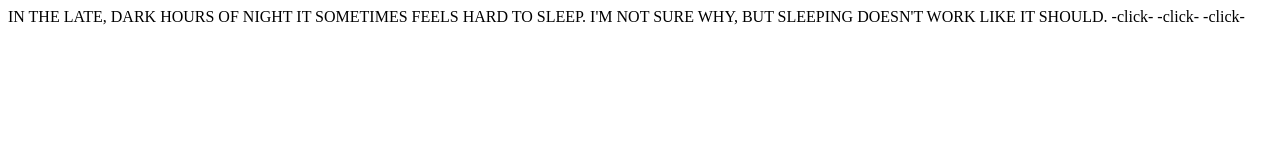
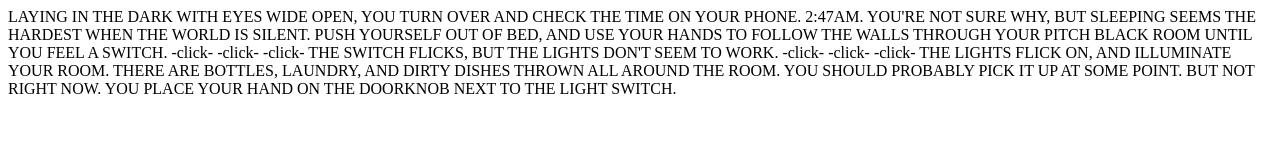
Before and after one commit to ianlevide/a-place-where-nothing-works, a plain HTML site: page index.html in a window 1280 px wide. Drawn offline with Linux system fonts and the light colour scheme.

Commit message:
Update index.html

```diff
--- a/index.html
+++ b/index.html
@@ -8,11 +8,29 @@
       </head>
 
       <body>
-            IN THE LATE, DARK HOURS OF NIGHT IT SOMETIMES FEELS HARD TO SLEEP. I'M NOT SURE WHY, BUT SLEEPING DOESN'T WORK LIKE IT SHOULD.
+
+            LAYING IN THE DARK WITH EYES WIDE OPEN, YOU TURN OVER AND CHECK THE TIME ON YOUR PHONE.
+            2:47AM.
+            YOU'RE NOT SURE WHY, BUT SLEEPING SEEMS THE HARDEST WHEN THE WORLD IS SILENT.
+
+            PUSH YOURSELF OUT OF BED, AND USE YOUR HANDS TO FOLLOW THE WALLS THROUGH YOUR PITCH BLACK ROOM UNTIL YOU FEEL A SWITCH.
+
             -click-
             -click-
             -click-
 
+            THE SWITCH FLICKS, BUT THE LIGHTS DON'T SEEM TO WORK.
+
+            -click-
+            -click-
+            -click-
+
+            THE LIGHTS FLICK ON, AND ILLUMINATE YOUR ROOM. THERE ARE BOTTLES, LAUNDRY, AND DIRTY DISHES THROWN ALL AROUND THE ROOM.
+            YOU SHOULD PROBABLY PICK IT UP AT SOME POINT.
+            BUT NOT RIGHT NOW.
+
+            YOU PLACE YOUR HAND ON THE DOORKNOB NEXT TO THE LIGHT SWITCH.
+
       </body>
 
 </html>
```
